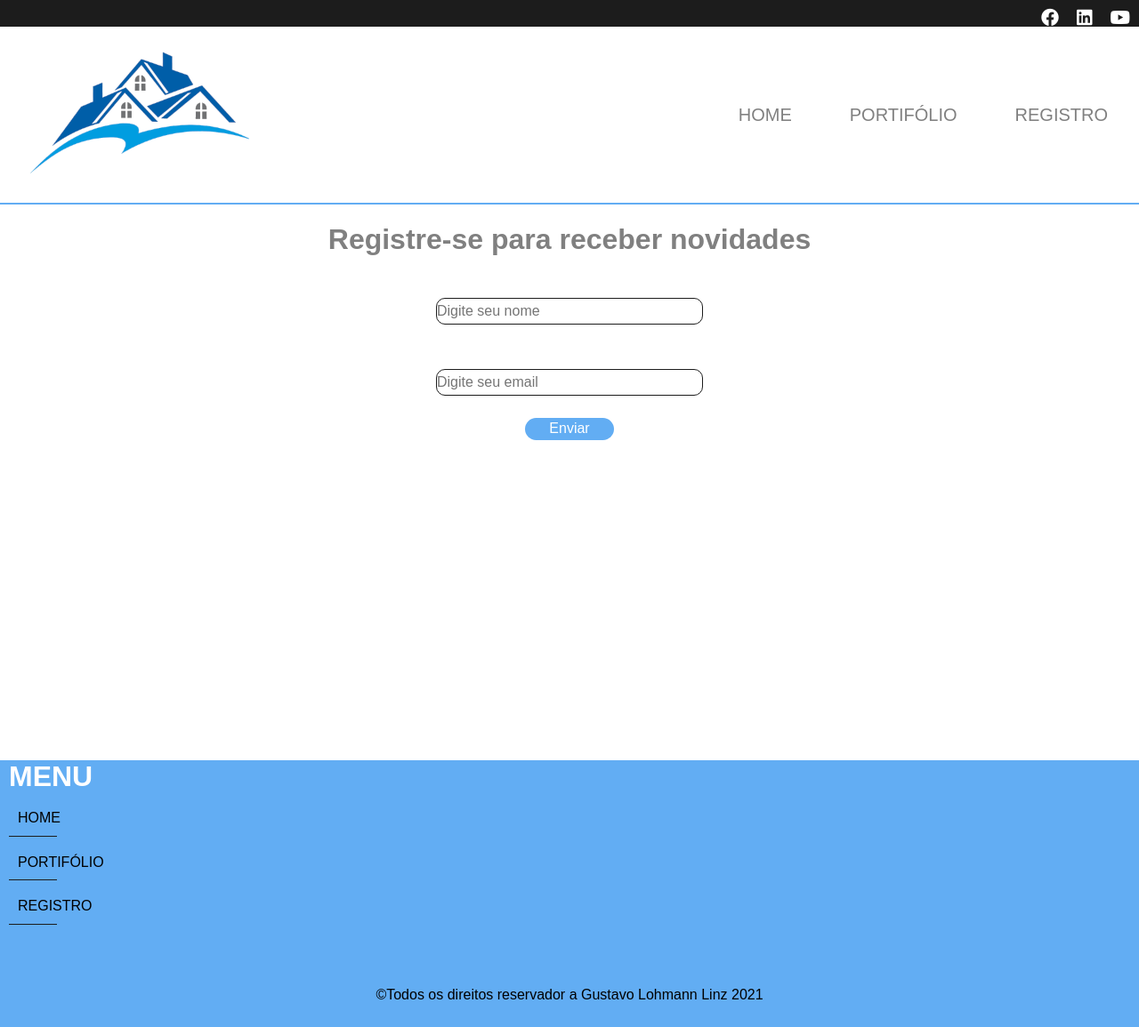
After one commit to gustavolohmann/Site-de-imoveis, a PHP site: page /SiteDeImoveis/templates/registro.php in a window 1280 px wide. The commit adds this page. Shown: the whole page at 89% size. Run offline with PHP 8.4, Linux system fonts and the light colour scheme.

Commit message:
Finalizado

```diff
--- a/css/css.css
+++ b/css/css.css
@@ -178,6 +178,38 @@ header{
 
 /*Fim do portifolio*/
 
+/*Registro*/
+.name-input,.email-input{
+    display: flex;
+    justify-content: center;
+    padding: 25px;
+
+}
+#name,#email{
+    width: 300px;
+    height: 30px;
+    border: 1px solid #1c1c1c;
+    border-radius: 10px;
+}
+.tnt-pagina{
+    text-align: center;
+    color: rgb(128, 128, 128);
+}
+.btn button{
+    display: block;
+    margin:0 auto;
+    width:100px;
+    height: 25px;
+    background-color: #62adf3;
+    color: #fff;
+    border: none;
+    border-radius: 25px;
+    transition: 2s;
+}
+.btn button:hover{
+    background-color: blueviolet;
+}
+/*Fim da pagina registro*/
 .rodape{
     position: relative;
     width:100%;
--- a/templates/footer.php
+++ b/templates/footer.php
@@ -8,8 +8,8 @@
             <a href="portifolio.php">
                 <li>Portifólio</li>
             </a>
-            <a href="contato.php">
-                <li>Contato</li>
+            <a href="registro.php">
+                <li>Registro</li>
             </a>
         </ul>
         <div class="rodape_linha_dois">
--- a/templates/header.php
+++ b/templates/header.php
@@ -26,7 +26,7 @@
         <ul>
             <li><a href="index.php">Home</a></li>
             <li><a href="portifolio.php">Portifólio</a></li>
-            <li><a href="contato.php">Contato</a></li>
+            <li><a href="registro.php">registro</a></li>
         </ul>
     </nav>
     <nav class="cabecalho_mobile_">
@@ -34,7 +34,7 @@
         <ul>
             <li><a href="index.php">Home</a></li>
             <li><a href="portifolio.php">Portifólio</a></li>
-            <li><a href="contato.php">Contato</a></li>
+            <li><a href="registro.php">Registro</a></li>
         </ul>
     </nav>
     </header>
--- /dev/null
+++ b/templates/registro.php
@@ -0,0 +1,18 @@
+<?php
+include_once("header.php");
+?>
+    <h1 class="tnt-pagina">Registre-se para receber novidades</h1>
+    <form action="../config/index.php" method="POST">
+        <div class="name-input">
+            <input type="text" id="name" name="name"placeholder="Digite seu nome" required="required">
+        </div>
+        <div class="email-input">
+            <input type="text" id="email" name="email"placeholder="Digite seu email" required="required">
+        </div>
+        <div class="btn">
+           <button type="submit" name="submit">Enviar</button>
+        </div>
+    </form>
+<?php
+include_once("footer.php");
+?>
```
Also changed, not shown: config/conn.php (+8 -0 lines), config/index.php (+26 -0 lines), templates/contato.php (deleted, +0 -20 lines).
